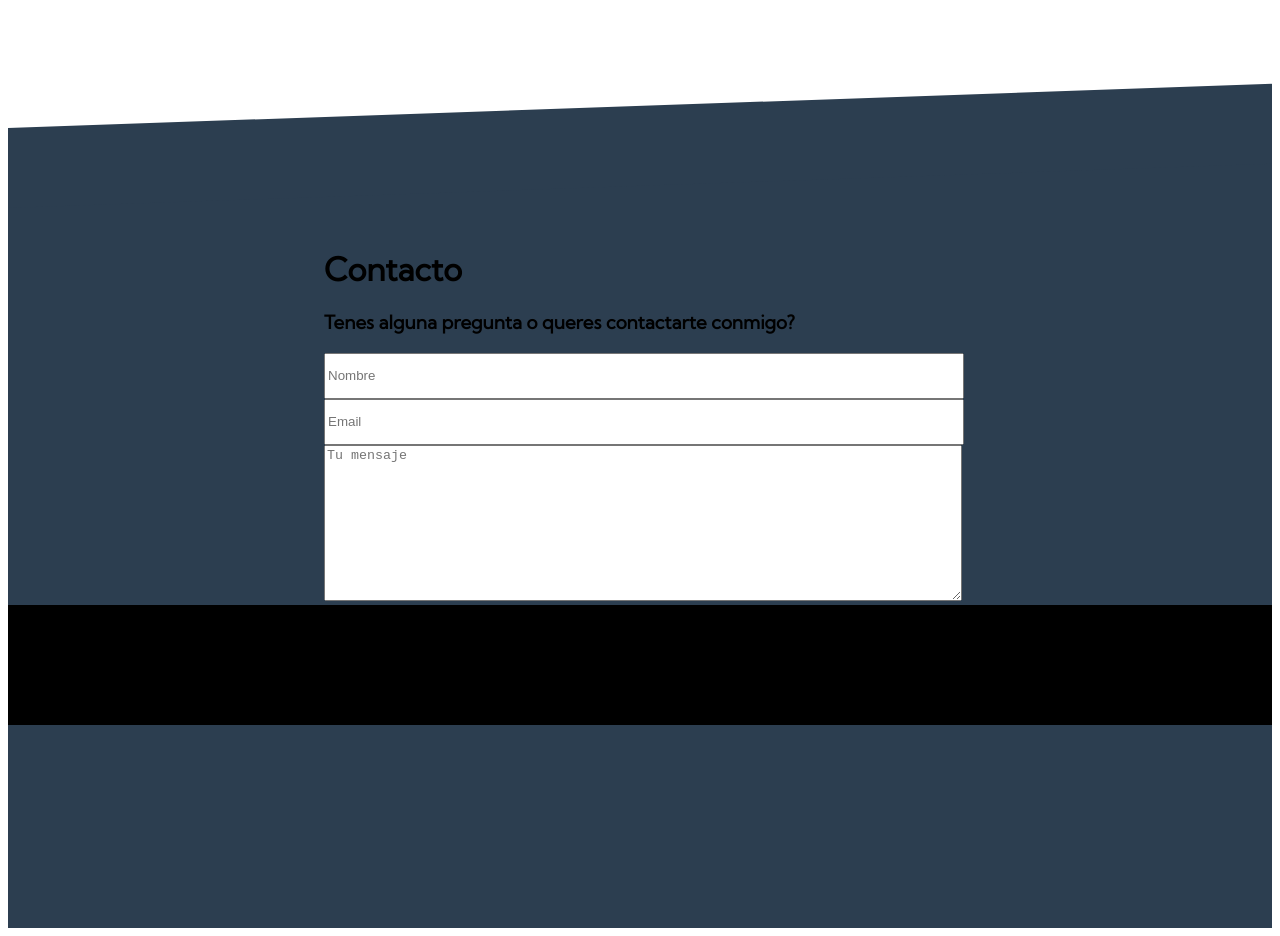
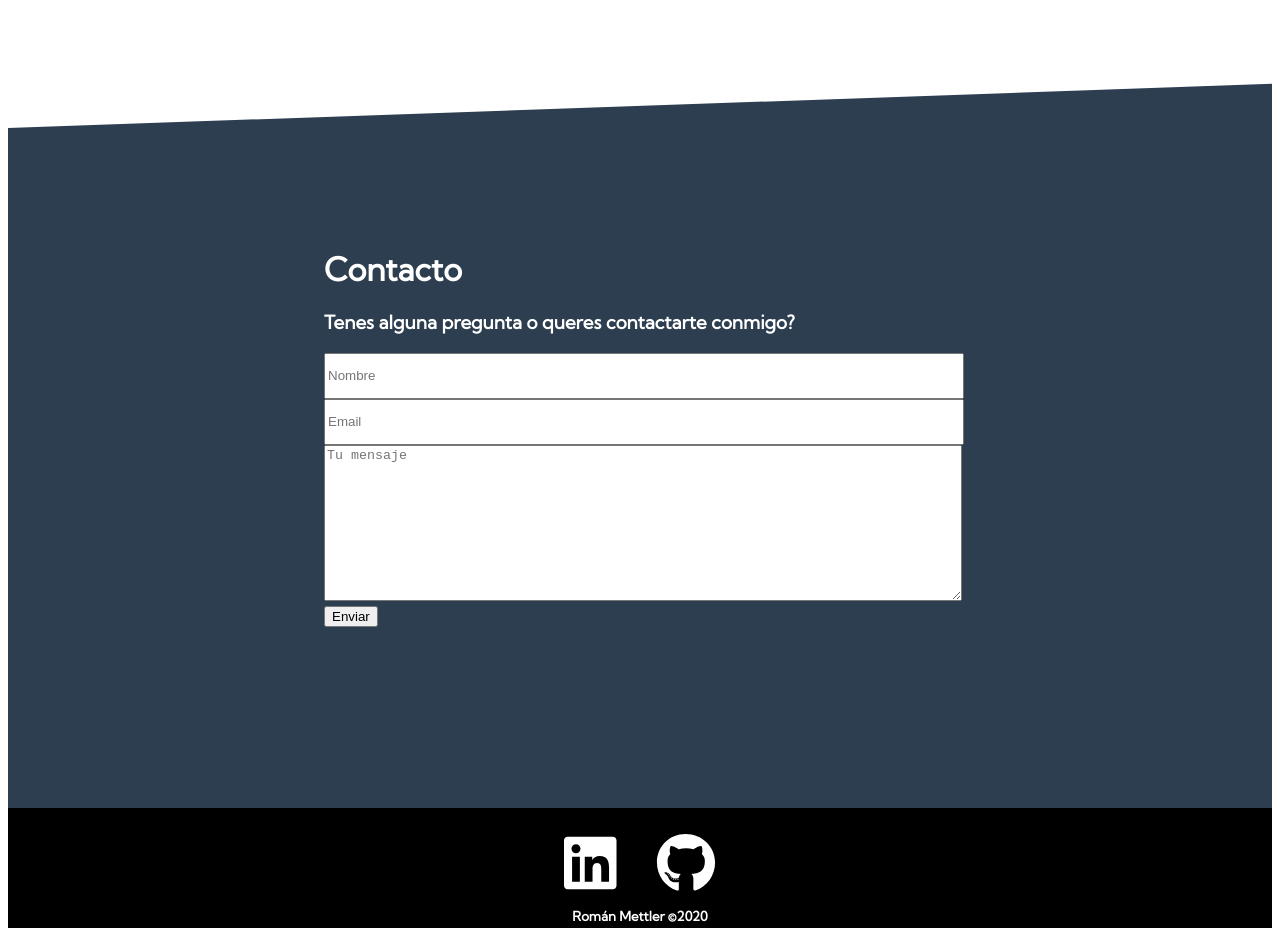
Before and after one commit to Innolize/portfolio, a Gatsby site: page / in a window 1280 px wide. Shown: the part 2400-3336 px from the top of the page. Built offline with nearby package versions, Linux system fonts and the light colour scheme; Gatsby itself is replaced by a stand-in of ours.

Commit message:
footer agregado y form para contacto funcional

```diff
--- a/package.json
+++ b/package.json
@@ -15,6 +15,7 @@
   },
   "dependencies": {
     "@fortawesome/fontawesome-svg-core": "^1.2.30",
+    "@fortawesome/free-brands-svg-icons": "^5.14.0",
     "@fortawesome/free-solid-svg-icons": "^5.14.0",
     "@fortawesome/react-fontawesome": "^0.1.11",
     "@mdx-js/mdx": "^1.6.16",
--- a/src/componentes/Contacto.jsx
+++ b/src/componentes/Contacto.jsx
@@ -1,6 +1,8 @@
 import React from 'react'
+import styled from 'styled-components'
+import { FontAwesomeIcon } from '@fortawesome/react-fontawesome'
+import { faLinkedin, faGithub } from '@fortawesome/free-brands-svg-icons'
 
-import styled from 'styled-components'
 
 const Separador = styled.div`
     position: absolute;
@@ -23,6 +25,7 @@ const ContenedorContacto = styled.div`
     display:flex;
     align-items: center;
     flex-direction: column;
+    color:white;
 `
 
 const Contenido = styled.div`
@@ -46,10 +49,12 @@ const Contacto = () => {
             <Contenido>
                 <h1>Contacto</h1>
                 <h3>Tenes alguna pregunta o queres contactarte conmigo?</h3>
-
-                <InputChico placeholder="Nombre"></InputChico>
-                <InputChico placeholder="Email"></InputChico>
-                <InputGrande rows="10" placeholder="Tu mensaje"></InputGrande>
+                <form action="https://getform.io/f/105fb10e-ffa1-496e-b670-f66d7b7b047d" method="POST">
+                    <InputChico name="name" placeholder="Nombre"></InputChico>
+                    <InputChico name="email" placeholder="Email"></InputChico>
+                    <InputGrande name="message" rows="10" placeholder="Tu mensaje"></InputGrande>
+                    <button type="submit">Enviar</button>
+                </form>
             </Contenido>
             <Footer />
         </ContenedorContacto>
@@ -57,14 +62,35 @@ const Contacto = () => {
 }
 
 const ContenedorFooter = styled.div`
+    position: absolute;
+    bottom: 0;
     height:120px;
     width: 100%;
     background-color: black;
+    display:flex;
+    flex-direction: column;
+    align-items: center;
+`
+const IconoEstilado = styled(FontAwesomeIcon)`
+    font-size:60px;
+    padding:25px 20px 0px 20px;
+`
+const ContenedorIconos = styled.div`
+    display:flex;
+`
+const FinalDePagina = styled.h5`
+    padding-top: 15px;
+    margin: 0;
 `
 
 const Footer = () => {
     return (
         <ContenedorFooter>
+            <ContenedorIconos>
+                <IconoEstilado icon={faLinkedin} />
+                <IconoEstilado icon={faGithub} />
+            </ContenedorIconos>
+            <FinalDePagina>Román Mettler ©2020</FinalDePagina>
         </ContenedorFooter>
     )
 }
```
Also changed, not shown: 1 other file.
